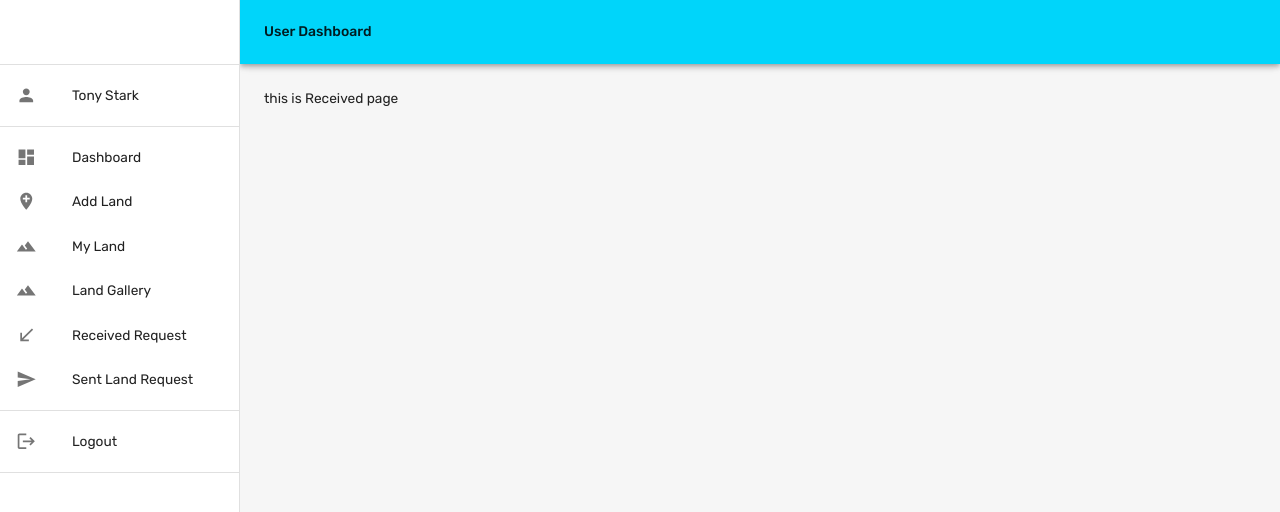
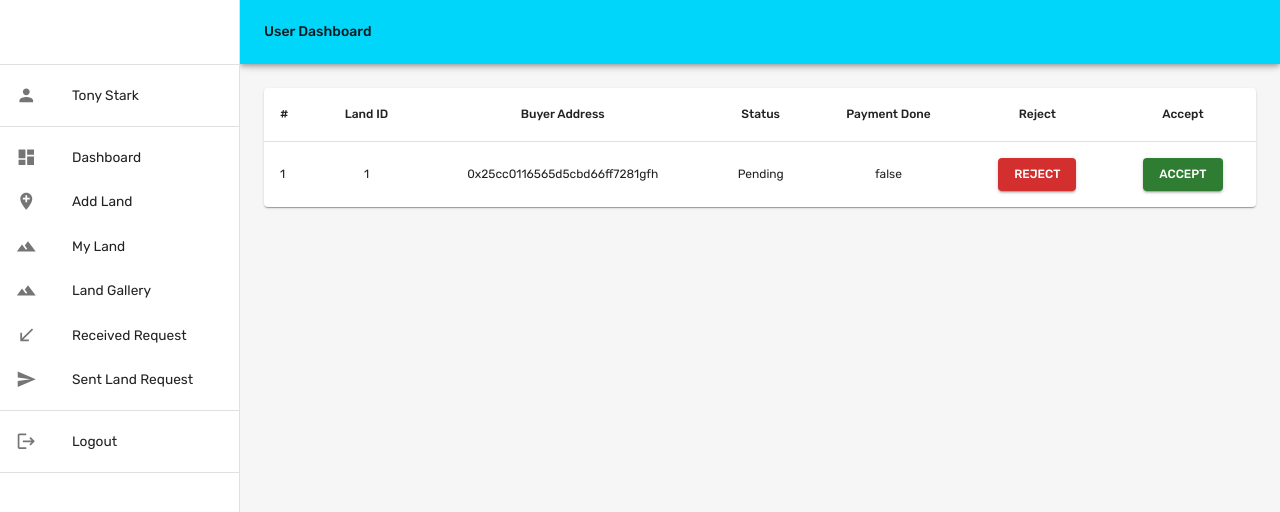
Before and after one commit to Prometheus2k/LandReg, a React (Create React App) app: page /user in a window 1280 px wide. Both pictures are taken after a click on the item "Received Request". Shown: the top 512 px of the page. Built offline with nearby package versions, Linux system fonts and the light colour scheme.

Commit message:
added receive request page

```diff
--- a/src/scenes/userdashboard/receivedrequest.jsx
+++ b/src/scenes/userdashboard/receivedrequest.jsx
@@ -1,5 +1,70 @@
+import * as React from "react";
+import {
+  Table,
+  TableBody,
+  TableCell,
+  TableContainer,
+  TableHead,
+  TableRow,
+  Paper,
+  Button,
+  colors,
+} from "@mui/material";
+import { color } from "@mui/system";
+function createData(number, address, name, id_proof, pan, document, verify) {
+  return { number, address, name, id_proof, pan, document, verify };
+}
+
+const rows = [
+  createData(
+    1,
+    1,
+    "0x25cc0116565d5cbd66ff7281gfh",
+    "Pending",
+    "false",
+    "Reject",
+    "Accept",
+  ),
+];
 const Receivedpage = () => {
-  return <div>this is Received page</div>;
+  return (
+    <TableContainer component={Paper}>
+      <Table sx={{ minWidth: 650 }} aria-label="simple table">
+        <TableHead>
+          <TableRow>
+            <TableCell>#</TableCell>
+            <TableCell align="center">Land ID</TableCell>
+            <TableCell align="center">Buyer Address</TableCell>
+            <TableCell align="center">Status</TableCell>
+            <TableCell align="center">Payment Done</TableCell>
+            <TableCell align="center">Reject</TableCell>
+            <TableCell align="center">Accept</TableCell>
+          </TableRow>
+        </TableHead>
+        <TableBody>
+          {rows.map((row) => (
+            <TableRow
+              key={row.name}
+              sx={{ "&:last-child td, &:last-child th": { border: 0 } }}
+            >
+              <TableCell component="th" scope="row">
+                {row.number}
+              </TableCell>
+              <TableCell align="center">{row.address}</TableCell>
+              <TableCell align="center">{row.name}</TableCell>
+              <TableCell align="center">{row.id_proof}</TableCell>
+              <TableCell align="center">{row.pan}</TableCell>
+              <TableCell align="center">
+               <Button color="error" variant="contained">{row.document}</Button>
+                </TableCell>
+              <TableCell align="center">
+                <Button color="success" variant="contained">{row.verify}</Button>
+              </TableCell>
+            </TableRow>
+          ))}
+        </TableBody>
+      </Table>
+    </TableContainer>
+  );
 };
-
 export default Receivedpage;
```
Also changed, not shown: 1 other file (tests, documents, lock files or other folders).
